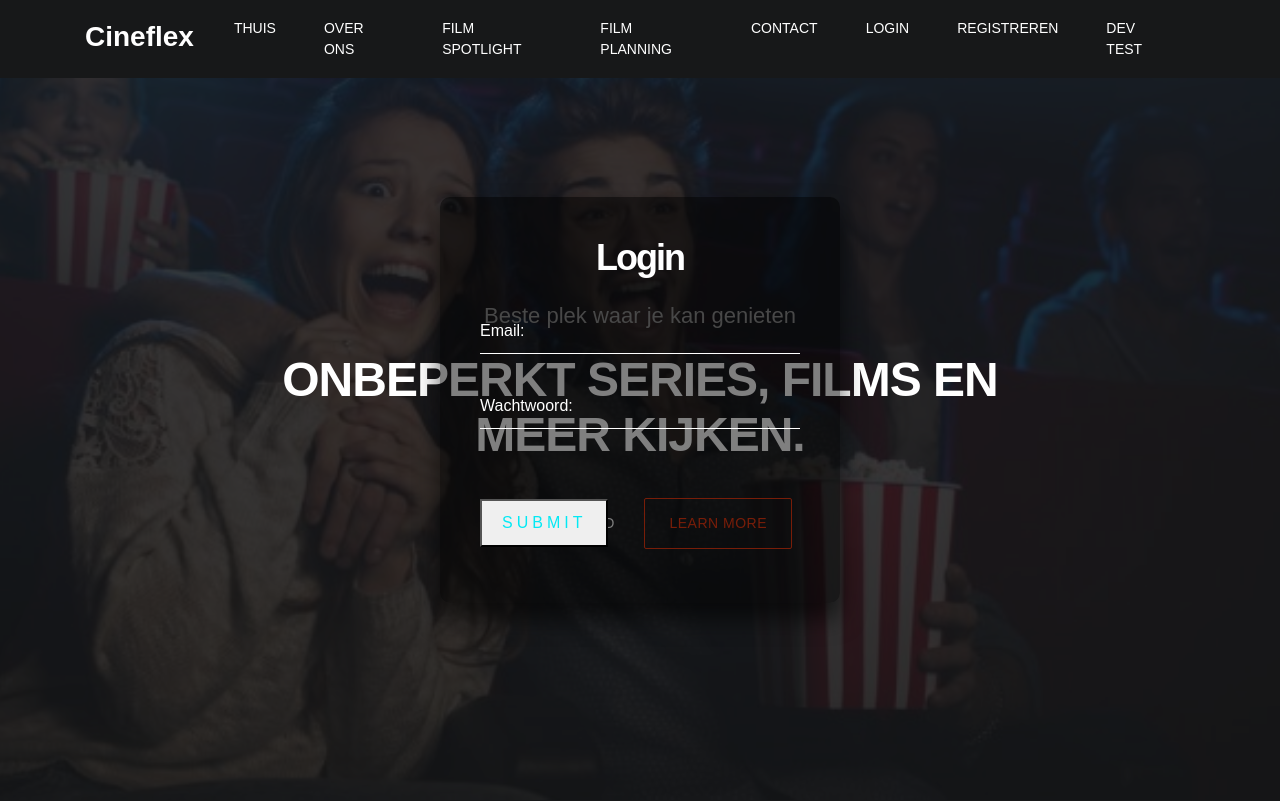
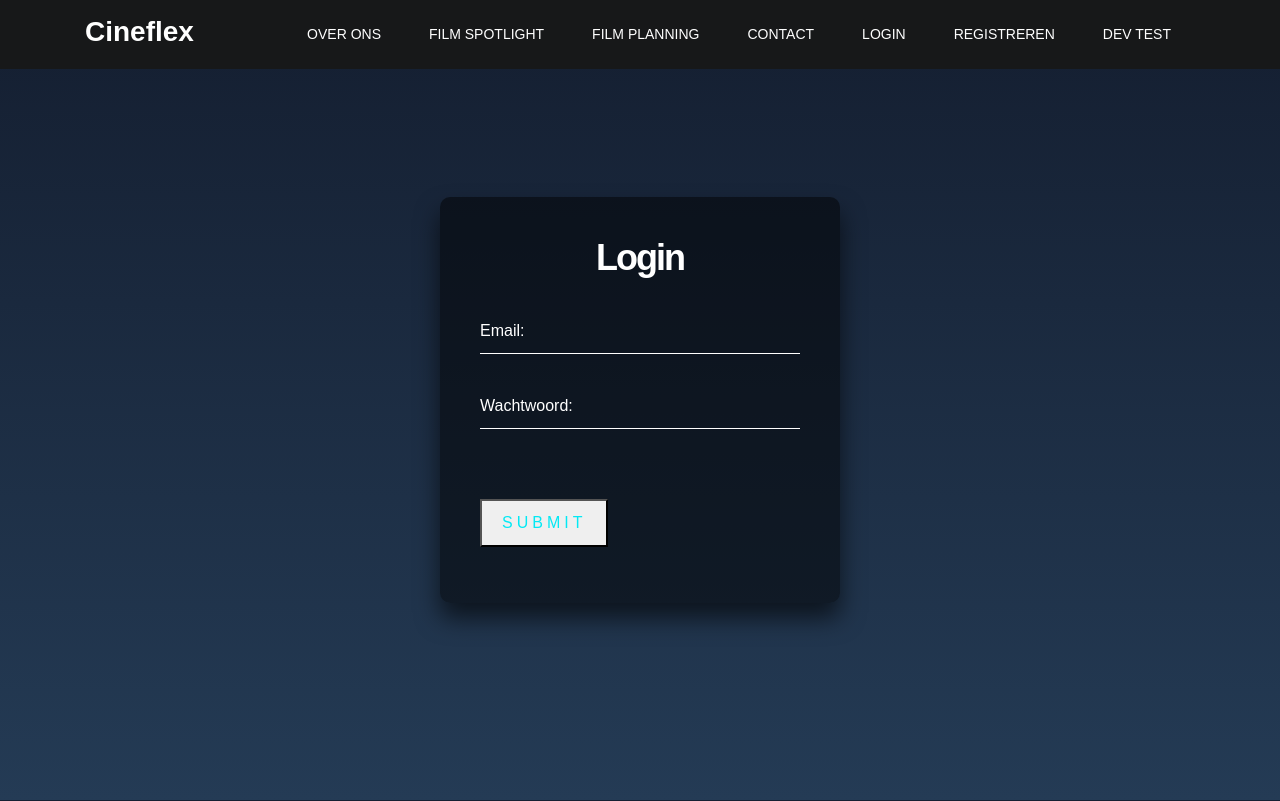
Before and after one commit to jyliuuu/cineflex-cinema, a PHP site: page /index.php?page=login in a window 1280 px wide. Shown: the top 801 px of the page. Run offline with PHP 8.4, Linux system fonts and the light colour scheme; some libraries are stand-ins or nearby versions.

Commit message:
LOGIN v0.4 BUG

```diff
--- a/include/home.inc.php
+++ b/include/home.inc.php
@@ -17,9 +17,6 @@
 
      <!-- MAIN CSS -->
      <link rel="stylesheet" href="css/style.css">
-<!--
-
--->
 </head>
      <!-- HERO -->
      <section class="hero d-flex flex-column justify-content-center align-items-center" id="home">
--- a/include/login.inc.php
+++ b/include/login.inc.php
@@ -1,13 +1,7 @@
 <link rel="stylesheet" href="../css/style.css">
 <div class="login-box">
-    <?php
-    if (isset($_SESSION['newuser'])) {
-        echo $_SESSION['newuser'];
-        session_unset();
-    }
-    ?>
     <h2>Login</h2>
-    <form action="../php/login.php">
+    <form action="php/login.php" class="maxform" method="post">
         <div class="user-box">
             <input type="text" name="email" required="">
             <label>Email:</label>
@@ -18,4 +12,12 @@
         </div>
         <button type="submit">Submit</button>
     </form>
+    <?php
+    if (isset($_SESSION['melding'])) {
+        echo '<div class="txtboxLalign alert alert-danger" role="alert">
+            .'. $_SESSION['melding'] .'</div>';
+        unset($_SESSION['melding']);
+    } else {
+    }
+?>
 </div>
--- a/include/navbar.inc.php
+++ b/include/navbar.inc.php
@@ -13,9 +13,6 @@
 
             <div class="collapse navbar-collapse" id="navbarNav">
                 <ul class="navbar-nav ml-lg-auto">
-                    <li class="nav-item">
-                        <a href="#home" class="nav-link smoothScroll">Thuis</a>
-                    </li>
 
                     <li class="nav-item">
                         <a href="#about" class="nav-link smoothScroll">Over Ons</a>
@@ -34,7 +31,7 @@
                     </li>
 
                     <li class="nav-item">
-                        <a href="include/login.inc.php" class="nav-link smoothScroll">Login</a>
+                        <a class="nav-link" href="index.php?page=login">Login</a>
                     </li>
 
                     <li class="nav-item">
--- a/index.php
+++ b/index.php
@@ -11,12 +11,16 @@ if (isset($_GET['page'])) {
     $page = 'home';
 }
 ?>
+<link rel="stylesheet" href="css/bootstrap.min.css">
+<link rel="stylesheet" href="css/font-awesome.min.css">
+<link rel="stylesheet" href="css/aos.css">
+
+<!-- MAIN CSS -->
+<link rel="stylesheet" href="css/style.css">
 
 <body>
 
-<?php include 'include/navbar.inc.php'; ?>
-
-<?php include 'include/home.inc.php'; ?>
+<?php require 'include/navbar.inc.php'; ?>
 
 <?php include "include/" . $page . ".inc.php"; ?>
 
```
Also changed, not shown: php/login.php (+8 -7 lines).
